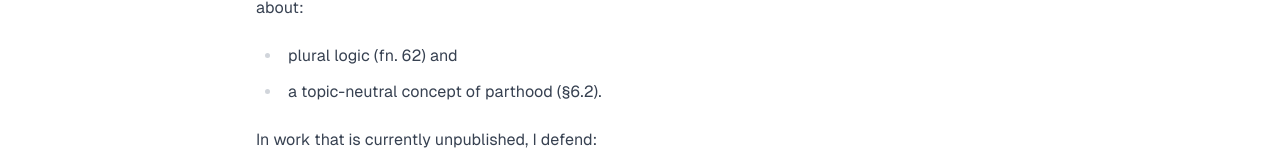
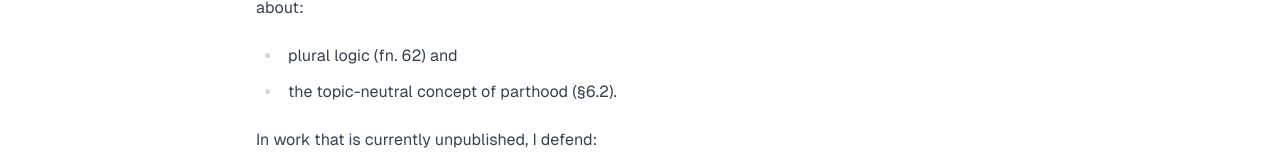
Before and after one commit to jplate/home, a Next.js app: page /Research in a window 1280 px wide. Shown: the part 209-377 px from the top of the page. Built offline with nearby package versions, Linux system fonts and the light colour scheme.

Commit message:
Update page.tsx

```diff
--- a/src/app/Research/page.tsx
+++ b/src/app/Research/page.tsx
@@ -25,7 +25,7 @@ export default function Page() {
                 </p>
                 <ul>
                     <li>plural logic (fn. 62) and</li>
-                    <li>a topic-neutral concept of parthood (§6.2).</li>
+                    <li>the topic-neutral concept of parthood (§6.2).</li>
                 </ul>
                 <p>In work that is currently unpublished, I defend:</p>
                 <ul>
```
